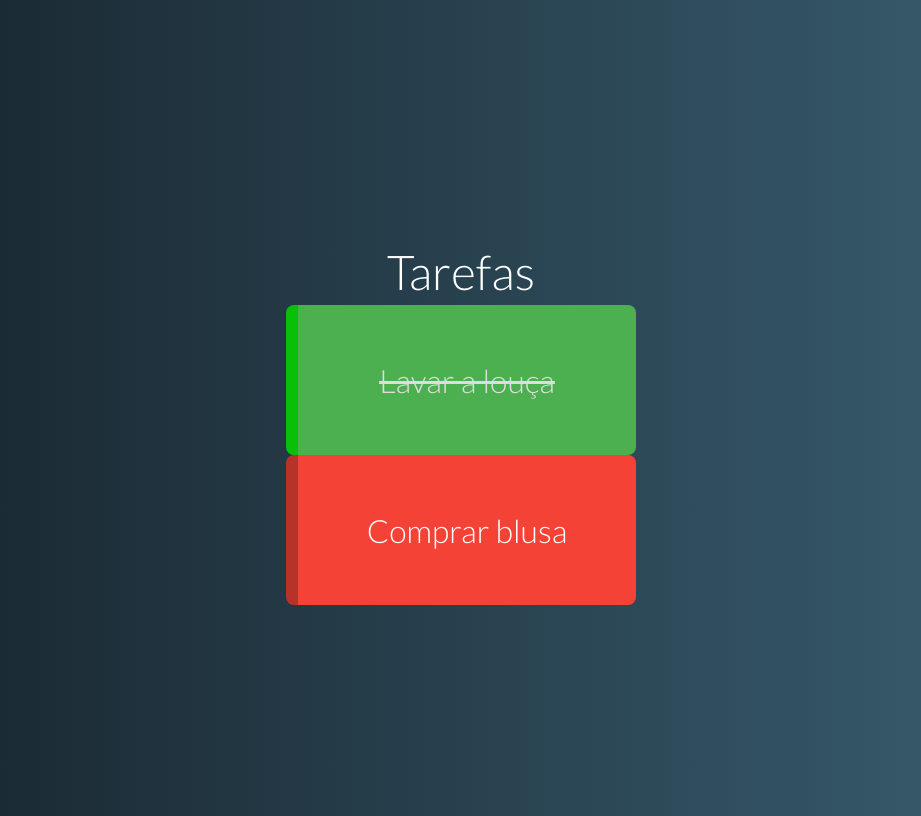
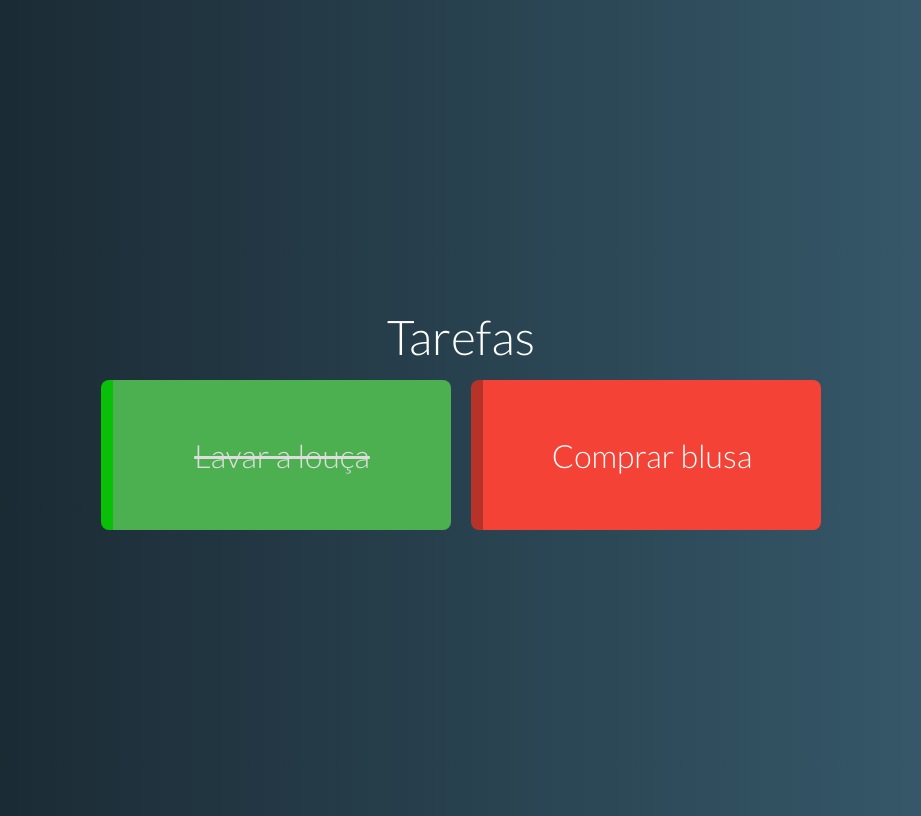
Before and after one commit to renevictorm/ToDoVue, a Vue app: page / in a window 1280 px wide. Shown: the whole page, without its empty margins (179-1100 px from the left). Built offline with nearby package versions, Linux system fonts and the light colour scheme.

Commit message:
Alterando task

```diff
--- a/src/components/Task.vue
+++ b/src/components/Task.vue
@@ -36,6 +36,7 @@
         display: flex;
         justify-content: center;
         align-items: center;
+
     }
 
     .pending {
--- a/src/components/TaskGrid.vue
+++ b/src/components/TaskGrid.vue
@@ -1,8 +1,9 @@
 <template>
     <div class="task-grid">
-        <template>
+        <template v-if="tasks.length">
             <task v-for="task in tasks" :key="task.name" :task="task"> </task>
         </template>
+        <p v-else class="no-task"> Sua vida está em dia );</p>
     </div>
 </template>
 
@@ -17,5 +18,19 @@
 </script>
 
 <style>
+    .task-grid {
+        display: flex;
+        justify-content: center;
+        flex-wrap: wrap;
+    }
+
+    .task-grid .task {
+        margin: 10px;
+    }
+
+    .no-task {
+        color: #AAA;
+        font-size: 1.7rem;
+    }
 
 </style>
```
